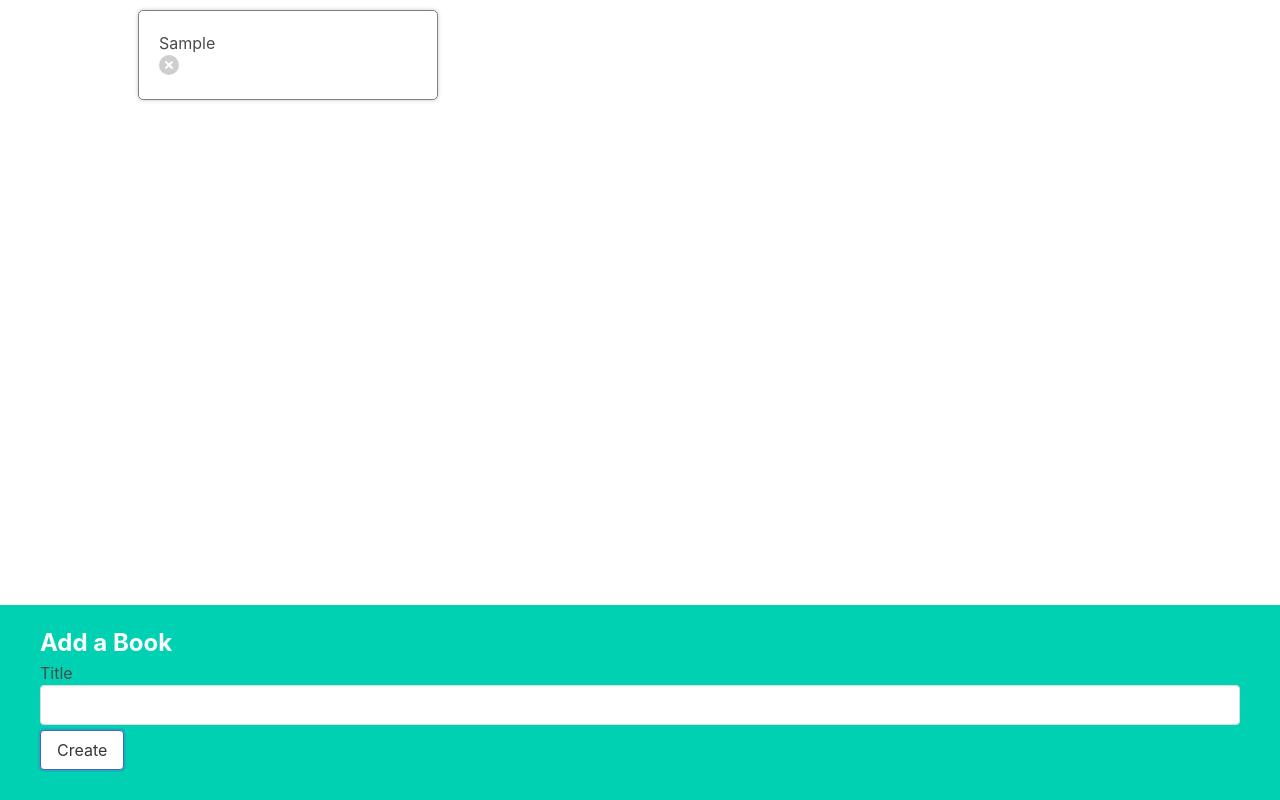
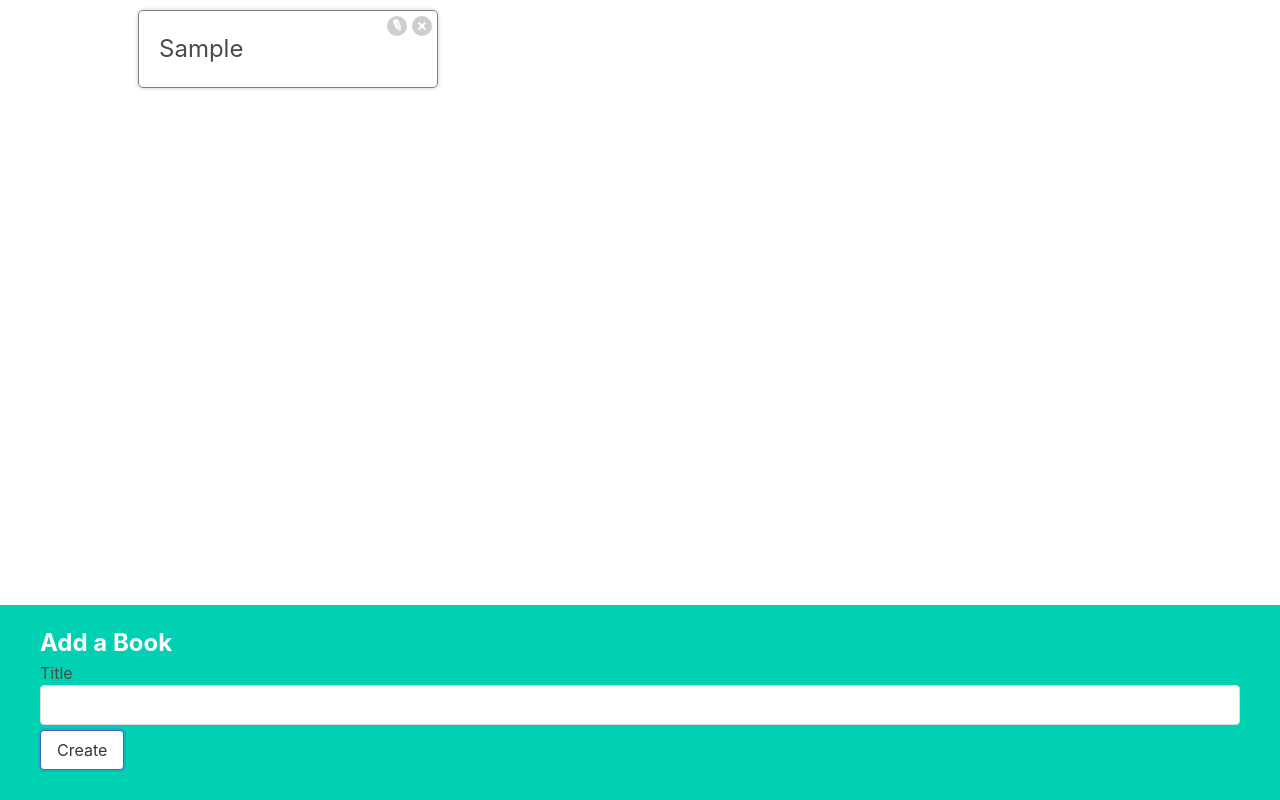
Before and after one commit to DenisOuma/book-app, a React (Create React App) app: page / in a window 1280 px wide. Both pictures are taken after typing "Sample" into the empty fields and a click on the button "Create". Built offline with nearby package versions, Linux system fonts and the light colour scheme.

Commit message:
User is able to edit a book

```diff
--- a/src/App.js
+++ b/src/App.js
@@ -5,6 +5,7 @@ import BookList from "./components/BookList";
 function App() {
 	const [books, setBooks] = useState([]);
 
+	// handle add a new Book
 	const createBook = (title) => {
 		console.log("Book added with ", title);
 		const id = Math.random().toString().slice(2, 30);
@@ -14,15 +15,31 @@ function App() {
 
 	console.log(books);
 
+	// Handle Delete an Element
 	const deleteBookByid = (id) => {
 		const deleteBookUpdate = books.filter((book) => book.id !== id);
-
 		setBooks(deleteBookUpdate);
 		console.log("The book Id is ===> ", id);
 	};
+
+	// Handle update a book
+
+	const editBookById = (id, title) => {
+		const editBook = books.map((book) => {
+			if (book.id === id) {
+				return { ...book, title };
+			}
+			return book;
+		});
+		setBooks(editBook);
+	};
 	return (
 		<div className="app">
-			<BookList bookList={books} deleteBook={deleteBookByid} />
+			<BookList
+				bookList={books}
+				deleteBook={deleteBookByid}
+				editBook={editBookById}
+			/>
 			<BookCreate onCreate={createBook} />
 		</div>
 	);
--- a/src/components/BookEdit.js
+++ b/src/components/BookEdit.js
@@ -1,5 +1,26 @@
-function BookEdit() {
-  return <div>BookEdit</div>;
+import { useState } from "react";
+
+function BookEdit({ propTitle, editBook }) {
+	const [title, setTitle] = useState(propTitle.title);
+
+	const handleEditBook = (e) => {
+		e.preventDefault();
+		editBook(propTitle.id, title);
+		console.log("Here is our updating title to the app ==>", title);
+	};
+	return (
+		<form className="book-edit" onSubmit={handleEditBook}>
+			<label htmlFor="title">Title</label>
+			<input
+				type="text"
+				className="input"
+				value={title}
+				placeholder={title}
+				onChange={(e) => setTitle(e.target.value)}
+			/>
+			<button className="button is-primary">Save</button>
+		</form>
+	);
 }
 
 export default BookEdit;
--- a/src/components/BookList.js
+++ b/src/components/BookList.js
@@ -1,7 +1,12 @@
 import BookShow from "./BookShow";
-function BookList({ bookList, deleteBook }) {
+function BookList({ bookList, deleteBook, editBook }) {
 	const bookStore = bookList.map((book) => (
-		<BookShow key={book.id} bookInfo={book} deleteBook={deleteBook} />
+		<BookShow
+			key={book.id}
+			bookInfo={book}
+			deleteBook={deleteBook}
+			editBook={editBook}
+		/>
 	));
 	return <div className="book-list">{bookStore}</div>;
 }
--- a/src/components/BookShow.js
+++ b/src/components/BookShow.js
@@ -1,11 +1,26 @@
-function BookShow({ bookInfo, deleteBook }) {
+import { useState } from "react";
+import BookEdit from "./BookEdit";
+function BookShow({ bookInfo, deleteBook, editBook }) {
+	const [showEdit, setShowEdit] = useState(false);
 	const handleDelete = () => {
 		deleteBook(bookInfo.id);
 	};
+
+	const handleEdit = () => {
+		setShowEdit(!showEdit);
+	};
+
+	let content = <h3>{bookInfo.title}</h3>;
+	if (showEdit) {
+		content = <BookEdit propTitle={bookInfo} editBook={editBook} />;
+	}
 	return (
 		<div className="book-show">
-			{bookInfo.title}
-			<div className="action">
+			<div className="">{content}</div>
+			<div className="actions">
+				<button className="edit" onClick={handleEdit}>
+					Edit
+				</button>
 				<button className="delete" onClick={handleDelete}>
 					Delete
 				</button>
```
